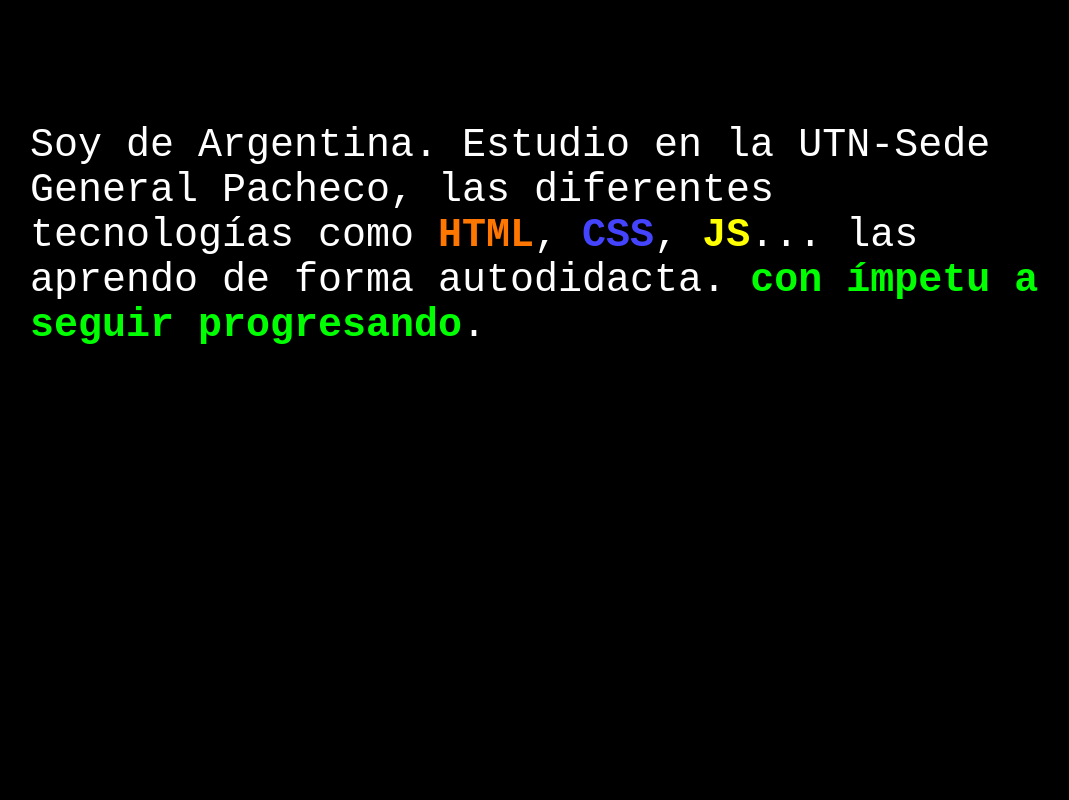
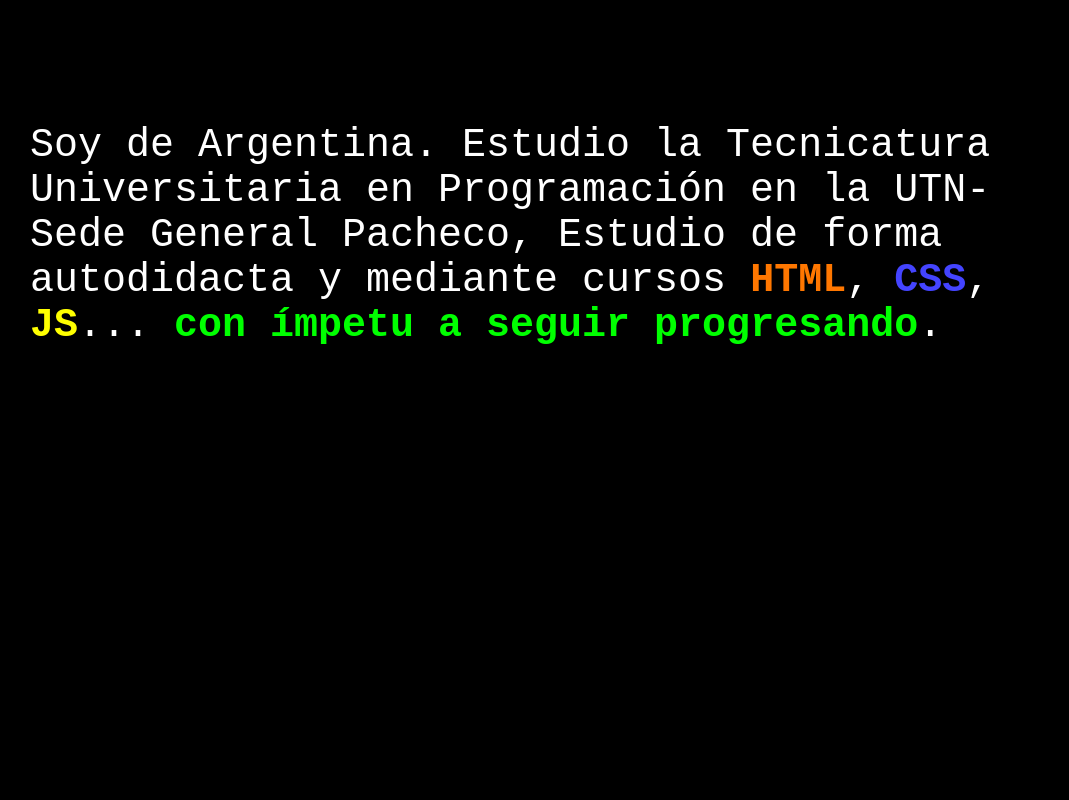
Before and after one commit to MateoBuena/Porfolio, a plain HTML site: page index.html in a window 1280 px wide. Shown: the part 860-1660 px from the top of the page, without its empty margins (98-1167 px from the left). Drawn offline with Linux system fonts and the light colour scheme; a web font is replaced by a local one.

Commit message:
porfolio 1.5

```diff
--- a/index.html
+++ b/index.html
@@ -32,10 +32,12 @@
         <section class="principal" id="sobre_mi">
             <img src="img/foto_perfil2.png" alt="foto de mateo buena" class="img_perfil">
             <h1 id="nombre"></h1>
-            <p class="sobre_mi">Soy de Argentina. Estudio en la UTN-Sede General Pacheco, las diferentes tecnologías
-                como <strong class="texto-naranja">HTML</strong>, <strong class="texto-azul">CSS</strong>, <strong
-                    class="texto-amarillo">JS</strong>... las aprendo de forma autodidacta. <strong
-                    class="texto-verde">con ímpetu a seguir progresando</strong>.</p>
+            <p class="sobre_mi">Soy de Argentina. Estudio la Tecnicatura Universitaria en Programación en la UTN-Sede
+                General Pacheco, Estudio de forma autodidacta y mediante cursos
+                <strong class="texto-naranja">HTML</strong>, <strong class="texto-azul">CSS</strong>, <strong
+                    class="texto-amarillo">JS</strong>... <strong class="texto-verde">con ímpetu a seguir
+                    progresando</strong>.
+            </p>
             <!-- <div class="contenedor_cv">
                 <button class="boton_cv">Curriculum(PDF)</button>
             </div> -->
@@ -46,10 +48,13 @@
                 <h2 class="subtitulo h2_redes"> Redes</h2>
             </div>
             <div class="botones_redes">
-                <button class="boton_redes"><a href="https://github.com/MateoBuena" target="_blank"><img src="img/github.svg" alt="github"> github</a></button>
-                <button class="boton_redes"><a href="https://www.linkedin.com/in/mateo-buena-frescour-84b9921b0/" target="_blank"><img src="img/linkedin.svg" alt="Linkedin">
+                <button class="boton_redes"><a href="https://github.com/MateoBuena" target="_blank"><img
+                            src="img/github.svg" alt="github"> github</a></button>
+                <button class="boton_redes"><a href="https://www.linkedin.com/in/mateo-buena-frescour-84b9921b0/"
+                        target="_blank"><img src="img/linkedin.svg" alt="Linkedin">
                         linkedin</a></button>
-                <button class="boton_redes"><a href="mailto:mateo.buenafrescour@gmail.com"><img src="img/correo-electronico.png" alt="email">
+                <button class="boton_redes"><a href="mailto:mateo.buenafrescour@gmail.com"><img
+                            src="img/correo-electronico.png" alt="email">
                         mateo.buenafrescour@gmail.com</a></button>
             </div>
         </section>
```
